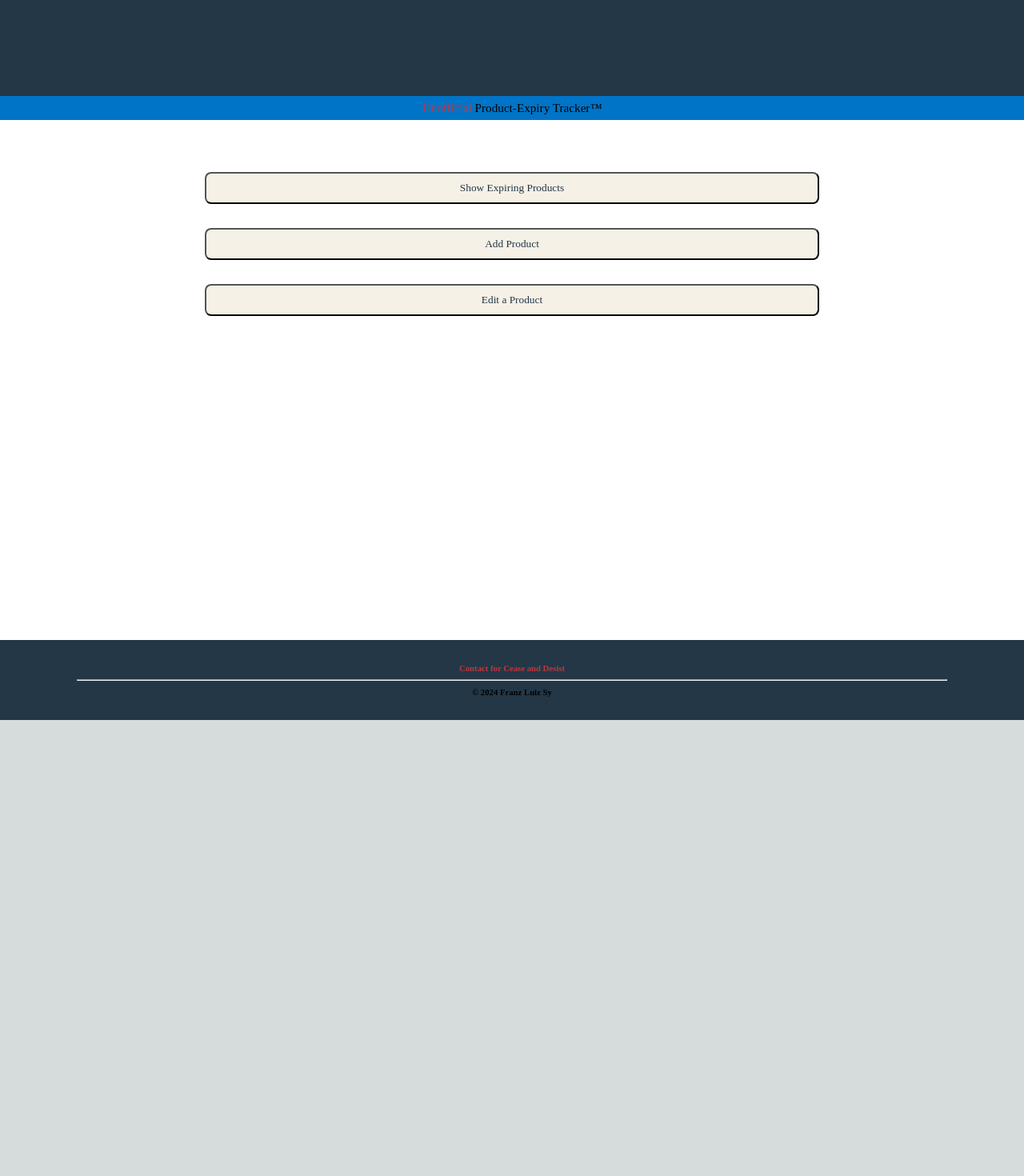
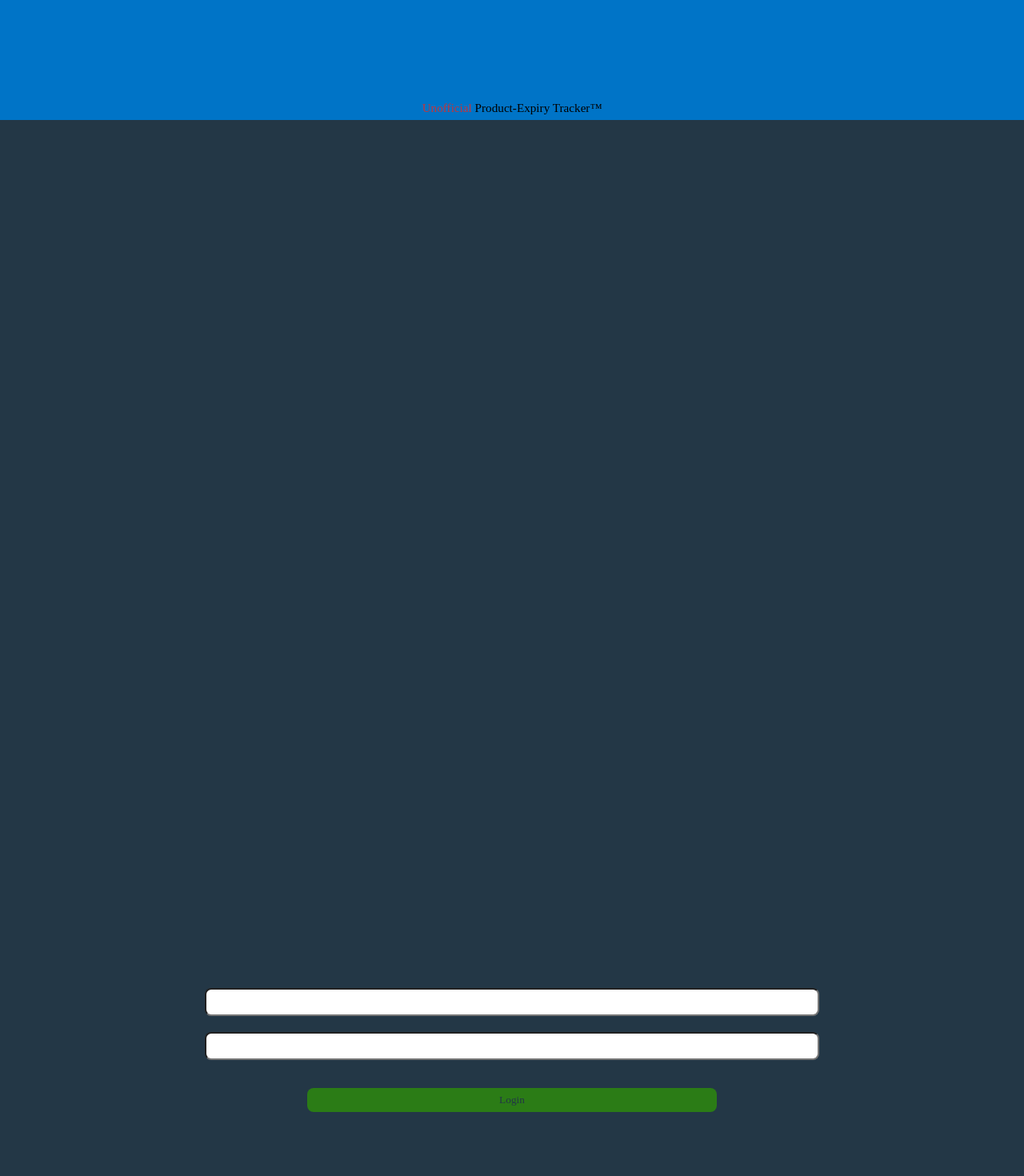
Before and after one commit to iPinguu/ReactJS-PV_ExpiryTracker, a Next.js app: page / in a window 1280 px wide. Shown: the top 1470 px of the page at 80% size. Before the commit the page ends 900 px from the top, so only its background shows below. Built offline with nearby package versions, Linux system fonts and the light colour scheme; a web font is replaced by a local one.

Commit message:
working on login page

```diff
--- a/src/app/page.js
+++ b/src/app/page.js
@@ -2,25 +2,36 @@
 
 import styles from "./page.module.css";
 import { useRouter } from "next/navigation";
-// import routeTo from "./components/routeTo";
-
-// import {Header, Footer} from "@components/*";
 import  Header  from "@components/Header";
 import Footer from "@components/Footer";
 
-export default function Home() {
+export default function Login() {
 
   const router = useRouter();
 
   return (
-    <main className={styles.main}>
+    <main className={styles.main} style={{backgroundColor: "#233746"}}>
+
+      <div style={{backgroundColor: "#0074C7", height: "120px"}}>
+        {/* Purely cosmetic, to fulfill UI design */}
+      </div>
+
       <Header/>
 
       <div className={styles.centerElement}>
-        <div id="buttonDiv" className={styles.buttonDiv}>
-          <button type="button" onClick={() => router.push('pages/showProducts')} className={styles.button}>Show Expiring Products</button>
-          <button className={styles.button}>Add Product</button>
-          <button className={styles.button}>Edit a Product</button>
+
+        <div>
+          <form>
+            <div>
+              <input className={styles.inputForm} name="storeID"/>
+            </div>
+            <div>
+              <input className={styles.inputForm} name="empID"/>
+            </div>
+            <div>
+              <button type="button" onClick={() => router.push('pages/home')} className={styles.button} style={{backgroundColor:"#2B7C16", border: "0px solid"}}>Login</button>
+            </div>
+          </form>
         </div>
       </div>
 
--- a/src/app/page.module.css
+++ b/src/app/page.module.css
@@ -52,6 +52,18 @@
   overflow-y: scroll;
 }
 
+.inptuDiv {
+
+}
+
+.inputForm {
+  margin-bottom: 20px;
+  width: 60vw;
+  height: 35px;
+  background-color: white;
+  border-radius: 8px;
+}
+
 .button {
   font-family: "Kadwa", Kadwa;
   font-size-adjust: 10vh;
@@ -60,8 +72,8 @@
   background-color: #F5F1E6;
   margin: 15px;
   border-radius: 8px;
-  width: 60vw;
-  height: 40px;
+  width: 40vw;
+  height: 30px;
 }
 
 .footer {
--- a/src/app/pages/showProducts/page.js
+++ b/src/app/pages/showProducts/page.js
@@ -29,4 +29,4 @@ export default function ShowProducts() {
     <Footer />
     </main>
   );
-}
+}z
--- a/src/components/Header.js
+++ b/src/components/Header.js
@@ -3,10 +3,11 @@ import DisplayImage from '@/components/Logo';
 import React from "react";
 
 export default function Header () {
+
     return(
-        <div id="headerDiv" className={styles.header}>
-            <div className={"centerElement"}>
-                <DisplayImage src={"/images/PV_logo_transparent.png"} alt={"PetValu logo"}/>
+        <div id="headerDiv" className={styles.Header}>
+            <div className={styles.centerElement}>
+                <DisplayImage src={"/assets/images/PV_logo_transparent.png"} alt={"PetValu logo"}/>
             </div>
 
             <div id="subHeadingDiv" className={styles.subHeadingDiv}>
```
Also changed, not shown: src/app/pages/home/page.js (added, +27 -0 lines), public/assets/images/PV_logo_transparent.png (renamed from public/images/PV_logo_transparent.png).
